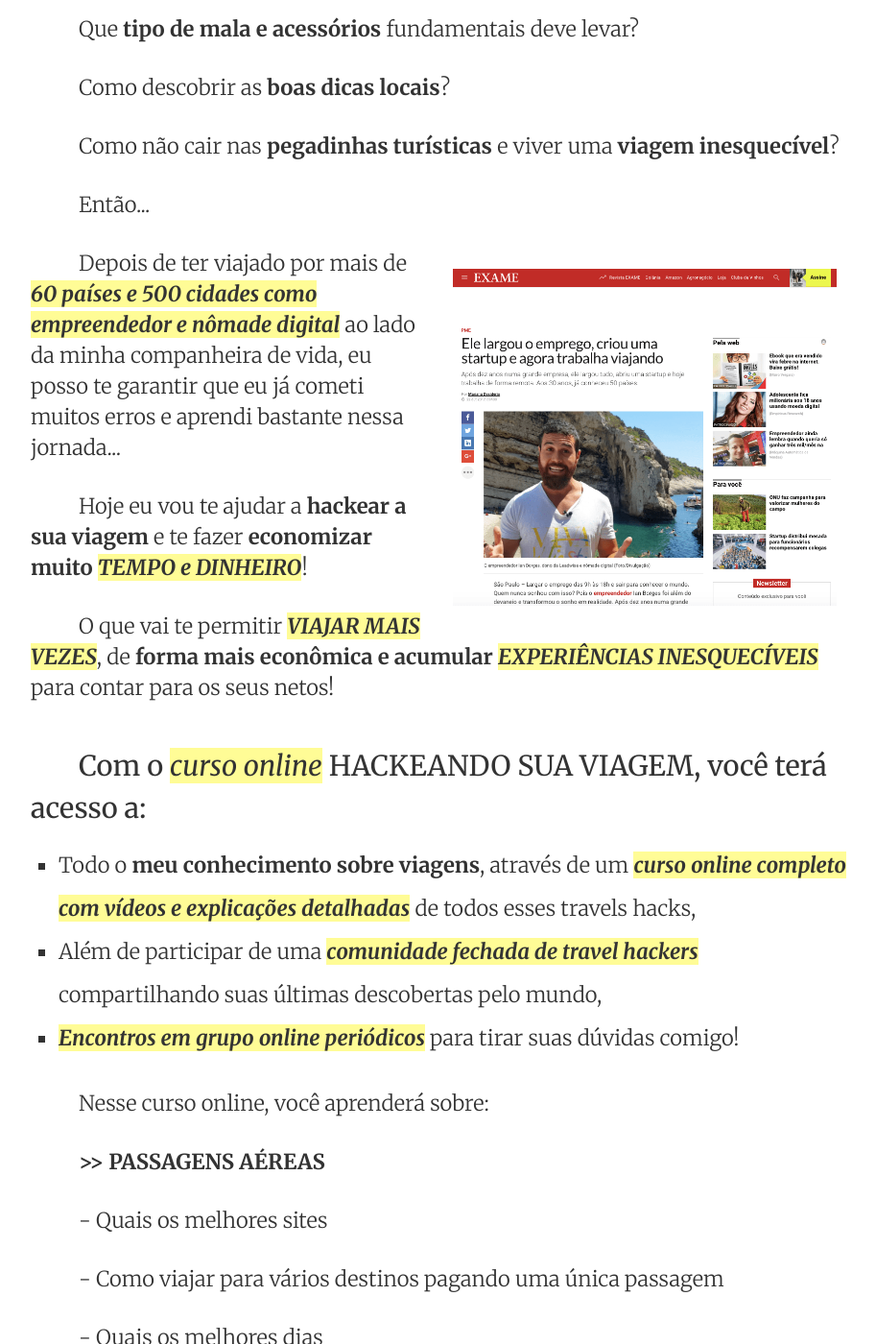
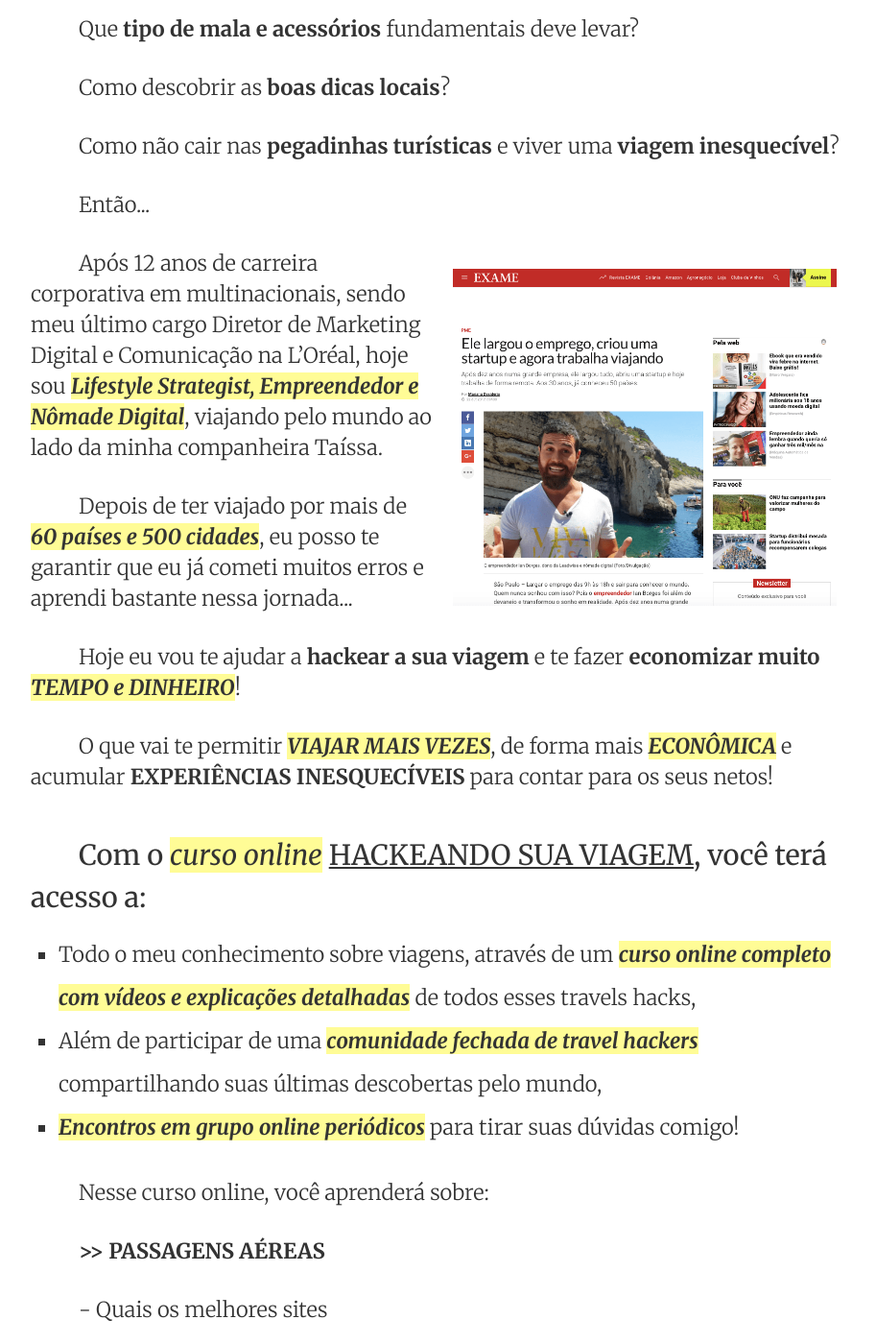
Before and after one commit to ianborges/hackeandosuaviagem, a Jekyll site: the page built from index.html, in a window 1280 px wide and 1400 px high, scrolled down 1296 px. Shown: the whole window at 96% size, without its empty margins (177-1090 px from the left). Built offline with Jekyll 4.4.1, drawn with Linux system fonts in a browser that asks for light colours; the list of posts is cut into pages by our own code; some of the changed text lies outside the part shown.

Commit message:
Update index.html

```diff
--- a/index.html
+++ b/index.html
@@ -50,17 +50,19 @@ layout: default
 
 		<img src="assets/exame.png" width="400" style="max-width: 400px; width: 90%; float: right; margin: 1em">
 
-        <p>Depois de ter viajado por mais de <span class="highlight"><em><strong>60 países e 500 cidades como empreendedor e nômade digital</strong></em></span> ao lado da minha companheira de vida, eu posso te garantir que eu já cometi muitos erros e aprendi bastante nessa jornada...</p>
+        <p>Após 12 anos de carreira corporativa em multinacionais, sendo meu último cargo Diretor de Marketing Digital e Comunicação na L’Oréal, hoje sou <span class="highlight"><em><strong>Lifestyle Strategist, Empreendedor e Nômade Digital</strong></em></span>, viajando pelo mundo ao lado da minha companheira Taíssa.</p>
 
-        <p>Hoje eu vou te ajudar a <strong>hackear a sua viagem</strong> e te fazer <strong>economizar muito <span class="highlight"><em>TEMPO e DINHEIRO</strong></em></span>!</p>
+        <p>Depois de ter viajado por mais de <span class="highlight"><em><strong>60 países e 500 cidades</strong></em></span>, eu posso te garantir que eu já cometi muitos erros e aprendi bastante nessa jornada...</p>
 
-        <p>O que vai te permitir <span class="highlight"><em><strong>VIAJAR MAIS VEZES</strong></em></span>, de <strong>forma mais econômica e acumular <span class="highlight"><em>EXPERIÊNCIAS INESQUECÍVEIS</em></span></strong> para contar para os seus netos!</p>
+	<p>Hoje eu vou te ajudar a <strong>hackear a sua viagem</strong> e te fazer <strong>economizar muito <span class="highlight"><em>TEMPO e DINHEIRO</strong></em></span>!</p>
 
-        <h2>Com o <span class="highlight"><em>curso online</em></span> HACKEANDO SUA VIAGEM, você terá acesso a:</h2>
+        <p>O que vai te permitir <span class="highlight"><em><strong>VIAJAR MAIS VEZES</strong></em></span>, de forma mais <span class="highlight"><em><strong>ECONÔMICA</em></span></strong> e acumular <strong>EXPERIÊNCIAS INESQUECÍVEIS</em></span></strong> para contar para os seus netos!</p>
+
+	<h2>Com o <span class="highlight"><em>curso online</em></span> <u>HACKEANDO SUA VIAGEM</u>, você terá acesso a:</h2>
 
         <div class="noindent">
           <ul>
-            <li>Todo o <strong>meu conhecimento sobre viagens</strong>, através de um <span class="highlight"><em><strong>curso online completo com vídeos e explicações detalhadas</strong></em></span> de todos esses travels hacks,</li>
+            <li>Todo o meu conhecimento sobre viagens, através de um <span class="highlight"><em><strong>curso online completo com vídeos e explicações detalhadas</strong></em></span> de todos esses travels hacks,</li>
             <li>Além de participar de uma <span class="highlight"><em><strong>comunidade fechada de travel hackers</strong></em></span> compartilhando suas últimas descobertas pelo mundo,</li>
             <li><span class="highlight"><em><strong>Encontros em grupo online periódicos</strong></em></span> para tirar suas dúvidas comigo!</li>
           </ul>
@@ -164,16 +166,17 @@ layout: default
 		<p>Por mais que você viaje e domine muitos desses assuntos, há sempre algo a mais que te fará evoluir e continuar <strong>masterizando a arte de viajar</strong>.</p>
 		<p>E caso queira pesquisar todo esse <strong>conteúdo separadamente na internet</strong>, há infinitas fontes e muita coisa legal disponível... </p>
 		<p>...mas não se iluda pois isso <strong>tomará MUITO do seu tempo</strong> e que também <strong>encontrarás muito lixo</strong> nessas pesquisas.</p>
-		<p>Nesse treinamento, eu me comprometo em trazer tudo <span class="highlight"><em><strong>mastigado, filtrado e organizado</strong></em></span> de maneira que, só de horas de pesquisa, eu já te darei uma <strong>economia uma grana e energia absurda</strong>, afinal, hoje em dia, <strong>qual é o seu bem mais precioso?</strong></p>
-		<p>Após você aprender todas essas dicas para hackear a sua viagem, você se tornará uma <strong>referência para seus amigos e familiares</strong>...</p>
+		<p>Nesse curso online, eu me comprometo em trazer tudo <span class="highlight"><em><strong>mastigado, filtrado e organizado</strong></em></span> de maneira que, só de horas de pesquisa, eu já te darei uma <strong>economia de grana e energia absurda</strong>!</p>
+		<p>Afinal, hoje em dia, <strong>qual é o seu bem mais precioso?</strong></p>
+	        <p>Após você aprender todas essas dicas para hackear a sua viagem, você se tornará uma <strong>referência para seus amigos e familiares</strong>...</p>
 		<p>E sem dúvida, você <span class="highlight"><em><strong>economizará milhares de Reais</strong></em></span> para investir em outras viagens no futuro.</p>
 		<p>Só para exemplificar...</p>
-		<p>Com minhas <strong>dicas e textos para negociar hospedagem</strong> no Airbnb até 30%, numa viagem de 10 dias pagando uma média de R$ 300 por diária, já seria uma <strong>economia de R$ 900</strong>.</p>
-		<p>Conhecendo os <strong>melhores sites de comparação, dias para viajar e promoções</strong>, você pode economizar tranquilamente 50% com uma passagem aérea para os EUA, ou seja, <strong>cerca de R$ 1.000</strong>. </p>
+		<p>Com minhas <strong>dicas e textos para negociar hospedagem</strong> no Airbnb até 30%, numa viagem de 10 dias pagando uma média de R$ 300 por diária, já seria uma <u><strong>economia de R$ 900</strong></u>.</p>
+		<p>Conhecendo os <strong>melhores sites de comparação, dias para viajar e promoções</strong>, você pode economizar tranquilamente 50% com uma passagem aérea para os EUA, ou seja, <u><strong>cerca de R$ 1.000</strong></u>. </p>
 		<p>Fora toda a economia caso você opte em <strong>emitir com milhas</strong>...</p>
-		<p>Só em <strong>programas de cash back</strong> onde a cada compra em sites como Decolar e Booking você recebe até 2% de reembolso, numa viagem para Austrália em casal pagando cerca de R$ 10.000 só em passagem e hospedagem, já seria uma <strong>economia de R$ 200 sem fazer nada</strong>!</p>
-		<p>Aprender a <strong>não pagar por seguros viagem e seguros de carro</strong> numa viagem de 15 dias podem te <strong>economizar R$ 1.200</strong> de boas.</p>
-		<p>Enfim, os exemplos são inúmeros e eu poderia estimar aqui com você <strong>todas as economias a serem feitas</strong>, não só na sua próxima viagem, mas sim <strong>para toda a sua vida com viajante!</strong></p>
+		<p>Só em <strong>programas de cash back</strong> onde a cada compra em sites como Decolar e Booking você recebe até 2% de reembolso, numa viagem para Austrália em casal pagando cerca de R$ 10.000 só em passagem e hospedagem, já seria uma <u><strong>economia de R$ 200 sem fazer nada</strong></u>!</p>
+		<p>Aprender a <strong>não pagar por seguros viagem e seguros de carro</strong> numa viagem de 15 dias podem te <u><strong>economizar R$ 1.200</strong></u> de boas.</p>
+		<p>Enfim, os exemplos são inúmeros e eu poderia estimar aqui com você <strong>todas as economias a serem feitas</strong>, não só na sua próxima viagem, mas sim <strong>para TODA A SUA VIDA como viajante!</strong></p>
 		<p>Sem dúvida alguma, milhares de reais! </p>
 
 		<h2><span class="highlight"><em>Só no último ano, eu estimei uma <strong>economia nas nossas viagens de cerca de R$ 50.000</strong> com esses travel hacks!</em></span></h2>
```
